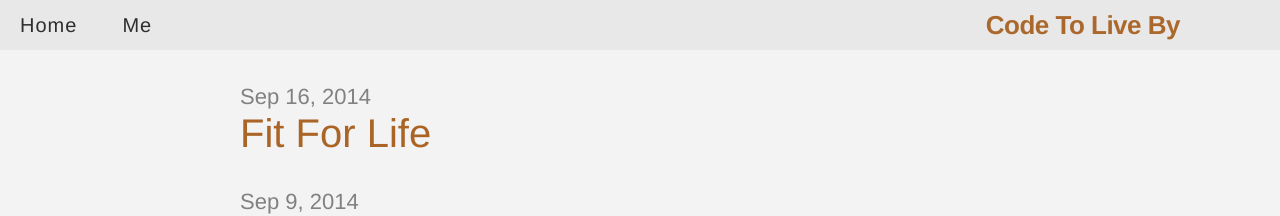
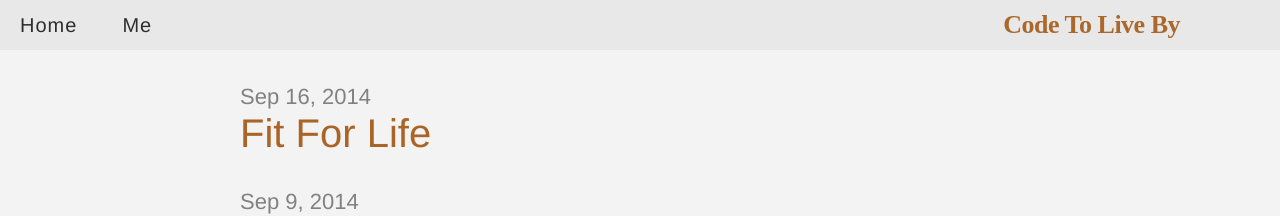
Before and after one commit to shawnlknight/blog, a Jekyll site: the page built from index.html, in a window 1280 px wide. Shown: the top 216 px of the page. Built offline with Jekyll 4.4.1, drawn with Linux system fonts in a browser that asks for light colours; some web fonts are replaced; the list of posts is cut into pages by our own code.

Commit message:
Update main.css

```diff
--- a/css/main.css
+++ b/css/main.css
@@ -9,7 +9,7 @@
 html, body { height: 100%; }
 
 body {
-  font-family: "Signika Negative", "Helvetica Neue Light", Helvetica, Arial, sans-serif;
+  font-family: "Helvetica Neue Light", Helvetica, Arial, sans-serif;
   font-size: 18px;
   line-height: 1.5;
   font-weight: 400;
@@ -59,6 +59,7 @@
 .site-title:visited {
   display: block;
   color: #a96426;
+  font-family: "Signika Negative";
   font-size: 26px;
   font-weight: bold;
   letter-spacing: -.5px;
```
